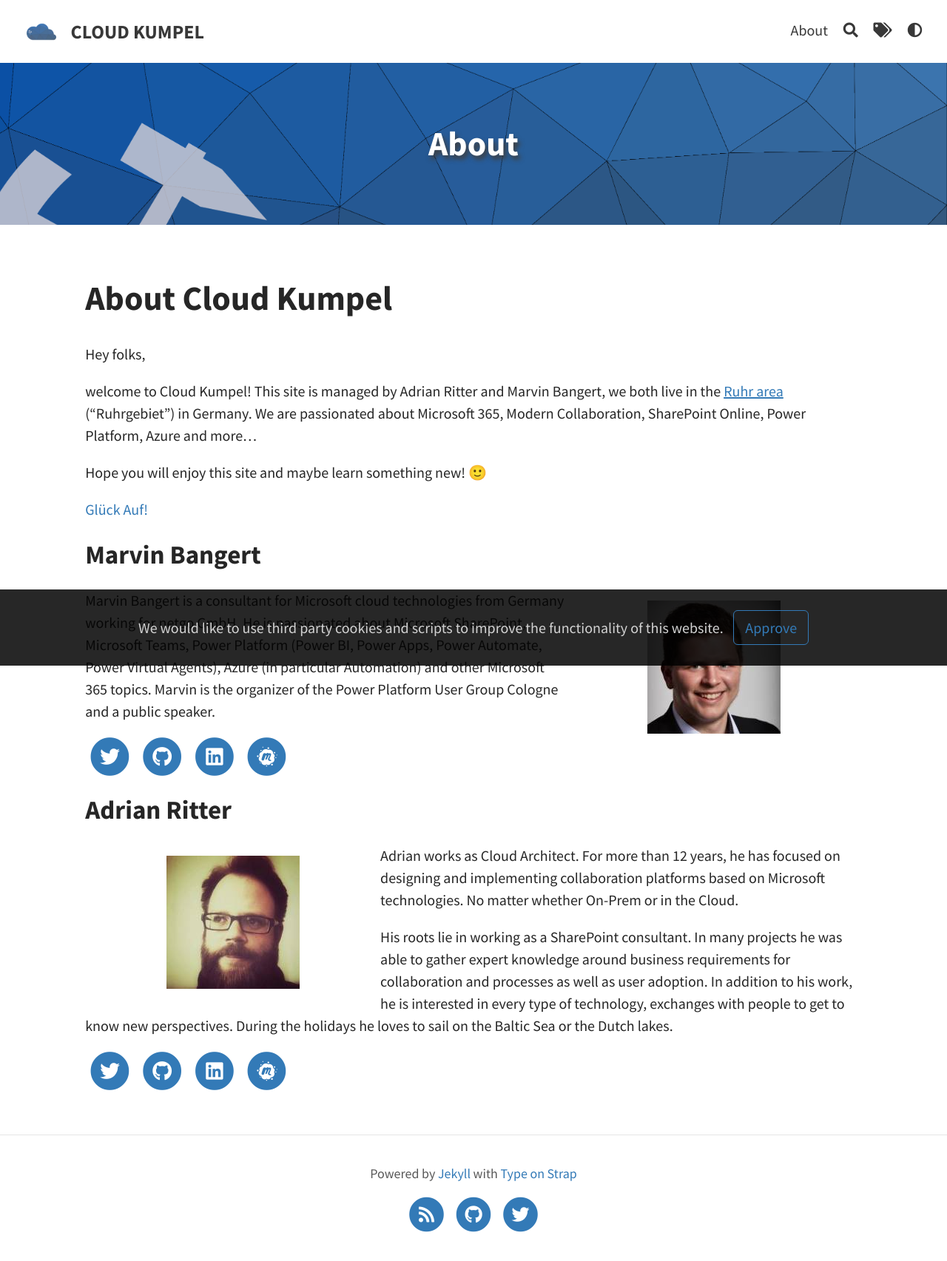
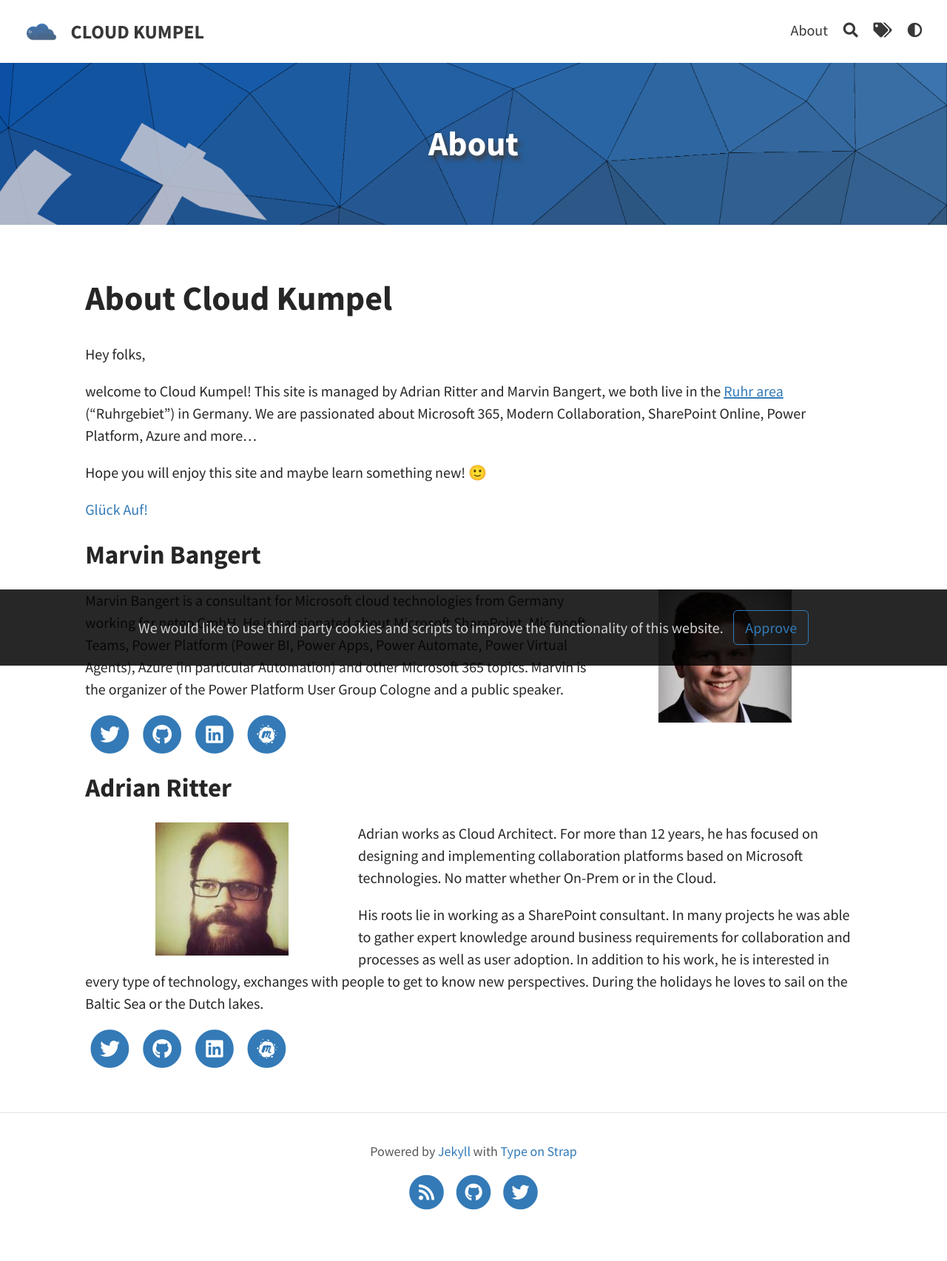
Before and after one commit to Cloud-Kumpel/CloudKumpel, a Jekyll site: the page built from pages/about.md, in a window 1280 px wide. Shown: the whole page at 74% size. Built offline with Jekyll 4.4.1, drawn with Linux system fonts in a browser that asks for light colours; after the commit the page ends 1675 px from its top, so only the background shows below that.

Commit message:
foto fix?

```diff
--- a/pages/about.md
+++ b/pages/about.md
@@ -16,7 +16,7 @@
 [Glück Auf!](https://en.wikipedia.org/wiki/Gl%C3%BCck_auf){:target="_blank"}
 
 ## Marvin Bangert
-<img alt="Foto Marvin" src="/assets/img/marvin_180x180.jpg" style="float:right; margin:15px;"/>Marvin Bangert is a consultant for Microsoft cloud technologies from Germany working for netgo GmbH. He is passionated about Microsoft SharePoint, Microsoft Teams, Power Platform (Power BI, Power Apps, Power Automate, Power Virtual Agents), Azure (in particular Automation) and other Microsoft 365 topics. Marvin is the organizer of the Power Platform User Group Cologne and a public speaker.
+<img alt="Foto Marvin" src="/assets/img/marvin_180x180.jpg" style="float:right;"/>Marvin Bangert is a consultant for Microsoft cloud technologies from Germany working for netgo GmbH. He is passionated about Microsoft SharePoint, Microsoft Teams, Power Platform (Power BI, Power Apps, Power Automate, Power Virtual Agents), Azure (in particular Automation) and other Microsoft 365 topics. Marvin is the organizer of the Power Platform User Group Cologne and a public speaker.
 
 {% assign brand = 'twitter' %}
 {% assign icon = "fab fa-" | append: brand %}
@@ -58,7 +58,7 @@
 </a>
 
 ## Adrian Ritter
-<img alt="Foto Adrian" src="/assets/img/adrian_180x180.jpg" style="float:left; margin:15px;"/>Adrian works as Cloud Architect. For more than 12 years, he has focused on designing and implementing collaboration platforms based on Microsoft technologies. No matter whether On-Prem or in the Cloud.
+<img alt="Foto Adrian" src="/assets/img/adrian_180x180.jpg" style="float:left;"/>Adrian works as Cloud Architect. For more than 12 years, he has focused on designing and implementing collaboration platforms based on Microsoft technologies. No matter whether On-Prem or in the Cloud.
 
 His roots lie in working as a SharePoint consultant. In many projects he was able to gather expert knowledge around business requirements for collaboration and processes as well as user adoption. In addition to his work, he is interested in every type of technology, exchanges with people to get to know new perspectives. During the holidays he loves to sail on the Baltic Sea or the Dutch lakes.
 
```
